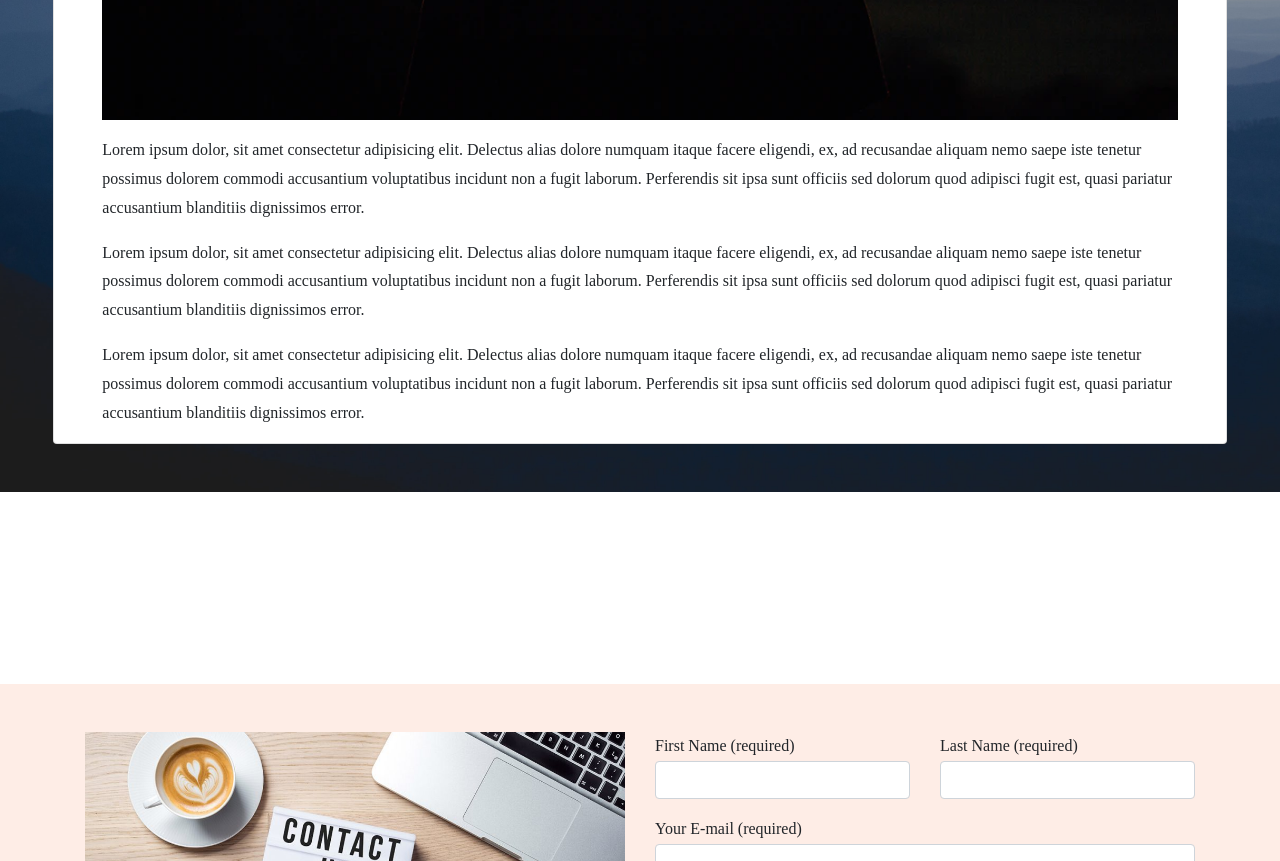
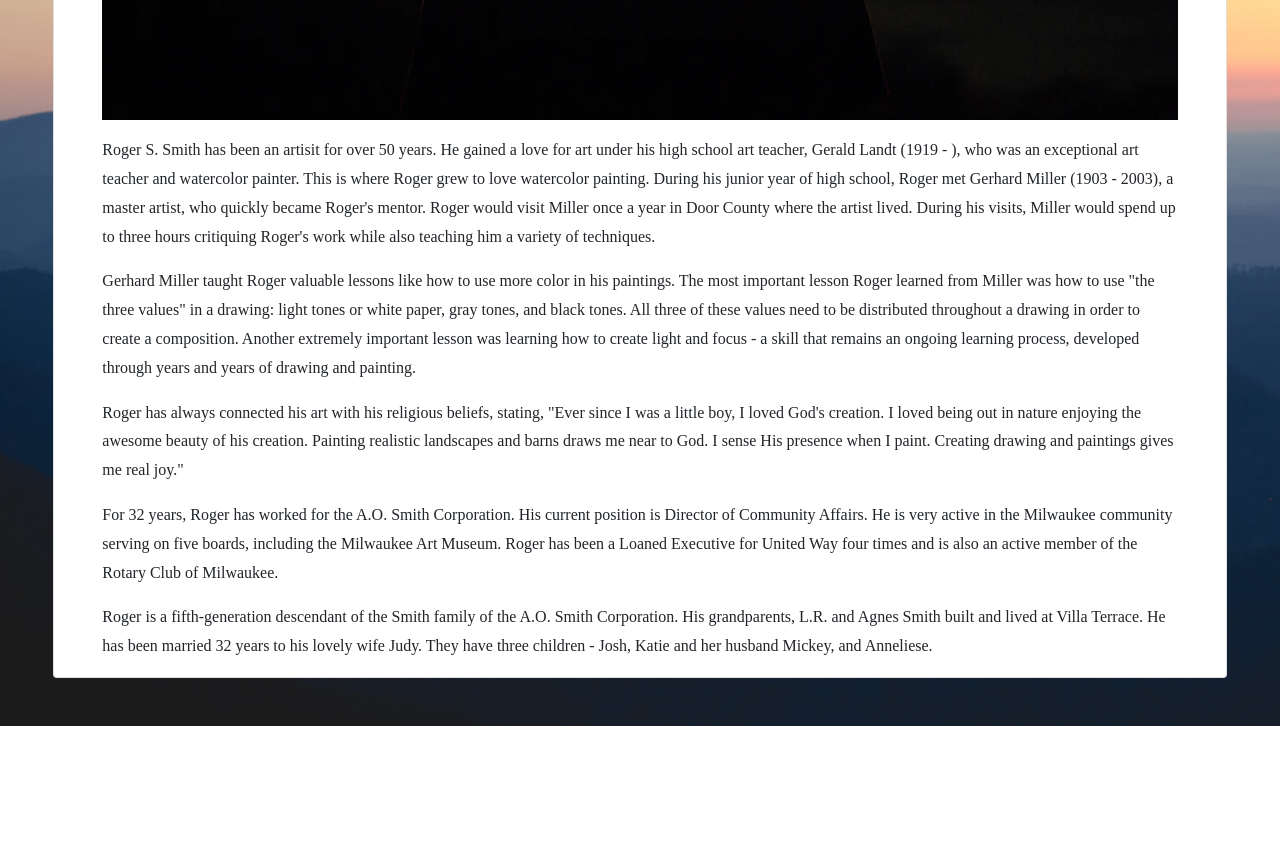
Before and after one commit to Al-byte/Wedding_QR, a plain HTML site: page index.html in a window 1280 px wide. Shown: the part 1500-2361 px from the top of the page. Drawn offline with nearby package versions, Linux system fonts and the light colour scheme; a script that the page names is missing; a web font is replaced by a local one.

Commit message:
first commit

```diff
--- a/index.html
+++ b/index.html
@@ -84,13 +84,48 @@
     <div class="container-fluid">
       <div class="row py-5" id="Mabout">
         <div class="col-11 mx-auto card px-5">
-            <h2 class="pt-2 text-center">Hi! I'm Roger Smith</h2>
+            <h2 class="pt-2 text-center">Roger Smith: Drawings & Watercolors</h2>
             <img src="./resources/css/about.webp" class="w-100 pb-3" alt="">
-            <p>Lorem ipsum dolor, sit amet consectetur adipisicing elit. Delectus alias dolore numquam itaque facere eligendi, ex, ad recusandae aliquam nemo saepe iste tenetur possimus dolorem commodi accusantium voluptatibus incidunt non a fugit laborum. Perferendis sit ipsa sunt officiis sed dolorum quod adipisci fugit est, quasi pariatur accusantium blanditiis dignissimos error.
+            <p>Roger S. Smith has been an artisit for over 50 years. He gained a love
+              for art under his high school art teacher, Gerald Landt (1919 - ), who
+              was an exceptional art teacher and watercolor painter. This is where
+              Roger grew to love watercolor painting. During his junior year of
+              high school, Roger met Gerhard Miller (1903 - 2003), a master artist,
+              who quickly became Roger's mentor. Roger would visit Miller once a
+              year in Door County where the artist lived. During his visits, Miller
+              would spend up to three hours critiquing Roger's work while also teaching
+              him a variety of techniques.
             </p>
-            <p>Lorem ipsum dolor, sit amet consectetur adipisicing elit. Delectus alias dolore numquam itaque facere eligendi, ex, ad recusandae aliquam nemo saepe iste tenetur possimus dolorem commodi accusantium voluptatibus incidunt non a fugit laborum. Perferendis sit ipsa sunt officiis sed dolorum quod adipisci fugit est, quasi pariatur accusantium blanditiis dignissimos error.
+            <p>Gerhard Miller taught Roger valuable lessons like how to use more
+              color in his paintings. The most important lesson Roger learned from
+              Miller was how to use "the three values" in a drawing: light tones or
+              white paper, gray tones, and black tones. All three of these values
+              need to be distributed throughout a drawing in order to create a
+              composition. Another extremely important lesson was learning how
+              to create light and focus - a skill that remains an ongoing learning
+              process, developed through years and years of drawing and
+              painting.
             </p>
-            <p>Lorem ipsum dolor, sit amet consectetur adipisicing elit. Delectus alias dolore numquam itaque facere eligendi, ex, ad recusandae aliquam nemo saepe iste tenetur possimus dolorem commodi accusantium voluptatibus incidunt non a fugit laborum. Perferendis sit ipsa sunt officiis sed dolorum quod adipisci fugit est, quasi pariatur accusantium blanditiis dignissimos error.
+            <p> Roger has always connected his art with his religious beliefs, stating,
+              "Ever since I was a little boy, I loved God's creation. I loved being out
+              in nature enjoying the awesome beauty of his creation. Painting
+              realistic landscapes and barns draws me near to God. I sense His
+              presence when I paint. Creating drawing and paintings gives me real
+              joy."
+            </p>
+            <p>For 32 years, Roger has worked for the A.O. Smith Corporation. His
+              current position is Director of Community Affairs. He is very active in
+              the Milwaukee community serving on five boards, including the
+              Milwaukee Art Museum. Roger has been a Loaned Executive for
+              United Way four times and is also an active member of the Rotary
+              Club of Milwaukee.
+            </p>
+            <p>
+              Roger is a fifth-generation descendant of the Smith family of the
+              A.O. Smith Corporation. His grandparents, L.R. and Agnes Smith
+              built and lived at Villa Terrace. He has been married 32 years to his
+              lovely wife Judy. They have three children - Josh, Katie and her
+              husband Mickey, and Anneliese.
             </p>
         </div>
       </div>
```
